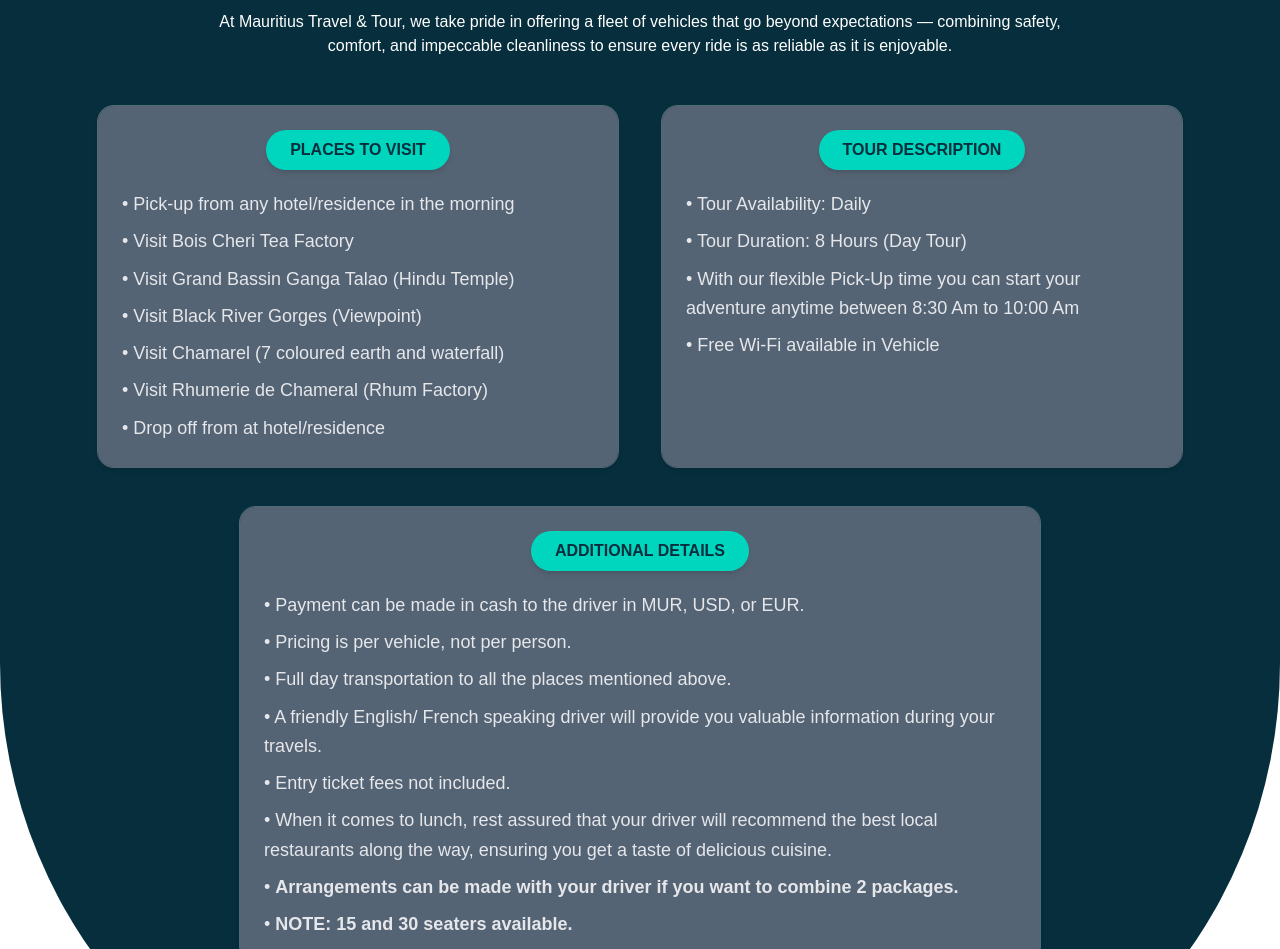
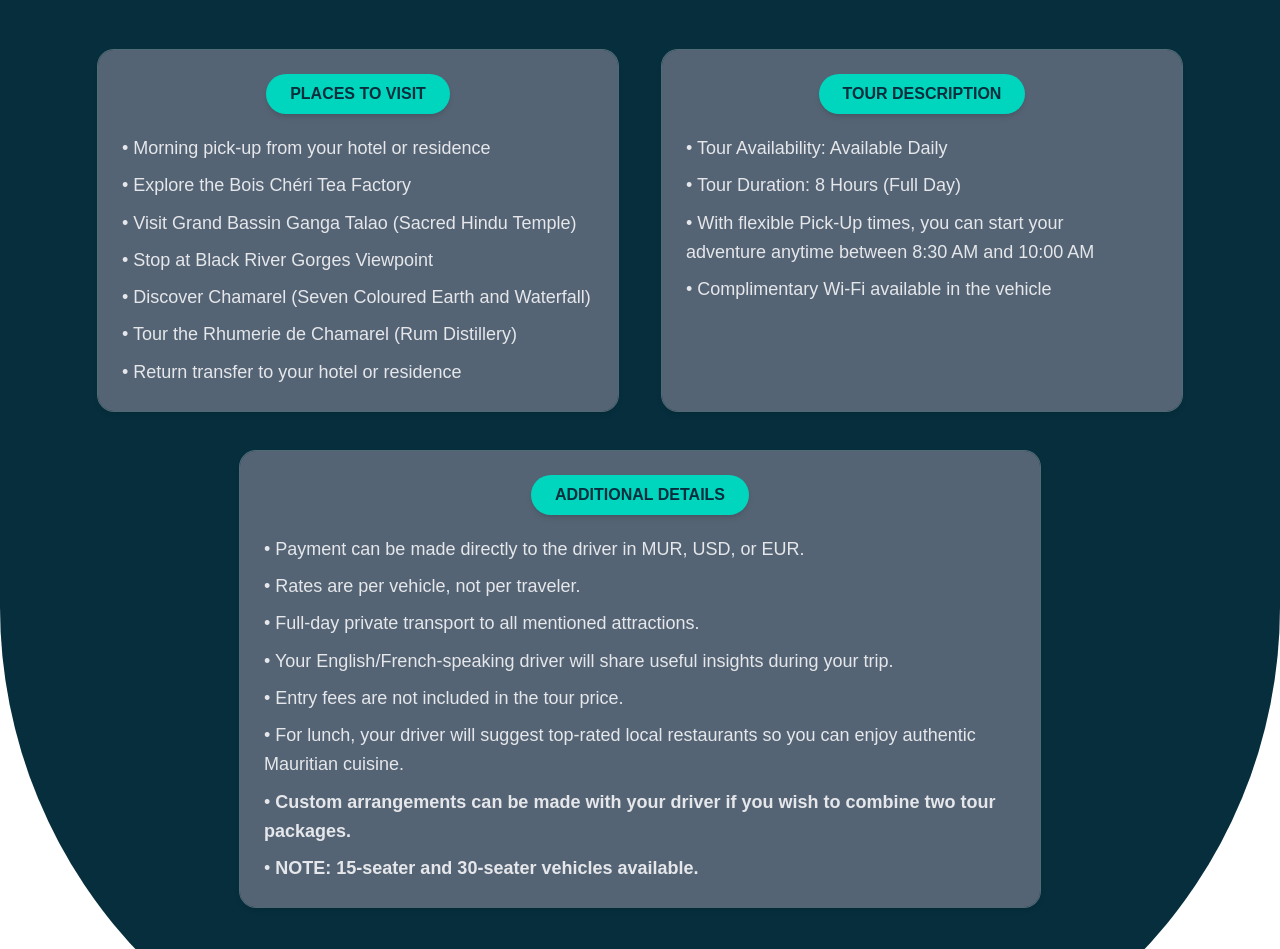
Before and after one commit to BIM-Africa/Mauritius-Travel-Tour, a Next.js app: page /SouthTourPkg2 in a window 1280 px wide. Shown: the part 1123-2072 px from the top of the page. Built offline with nearby package versions, Linux system fonts and the light colour scheme.

Commit message:
Update page.tsx

```diff
--- a/src/app/SouthTourPkg2/page.tsx
+++ b/src/app/SouthTourPkg2/page.tsx
@@ -62,11 +62,8 @@ export default function HomePage() {
       <p className="text-4xl md:text-5xl  mb-8 text-teal-300">As from Rs 3000 per trip</p>
 
       {/* Intro */}
-      <p className="text-white mb-2">
-        At Mauritius Travel & Tour, we take pride in offering a fleet of vehicles that go beyond expectations — combining safety, <br /> comfort, and impeccable cleanliness to ensure every ride is as reliable as it is enjoyable.
-      </p>
       <p className="text-white mb-12">
-        At Mauritius Travel & Tour, we take pride in offering a fleet of vehicles that go beyond expectations — combining safety, <br /> comfort, and impeccable cleanliness to ensure every ride is as reliable as it is enjoyable.
+        At Mauritius Travel & Tour, we’re dedicated to providing service that exceeds expectations — blending safety, comfort, and spotless cleanliness to make every journey both dependable and delightful.
       </p>
 
       {/* Info Boxes */}
@@ -81,13 +78,13 @@ export default function HomePage() {
     </div>
 
     <ul className="space-y-2 text-gray-200 text-lg leading-relaxed">
-      <li>• Pick-up from any hotel/residence in the morning</li>
-      <li>• Visit Bois Cheri Tea Factory</li>
-      <li>• Visit Grand Bassin Ganga Talao (Hindu Temple)</li>
-      <li>• Visit Black River Gorges (Viewpoint)</li>
-      <li>• Visit Chamarel (7 coloured earth and waterfall)</li>
-      <li>• Visit Rhumerie de Chameral (Rhum Factory)</li>
-      <li>• Drop off from at hotel/residence </li>
+      <li>• Morning pick-up from your hotel or residence</li>
+      <li>• Explore the Bois Chéri Tea Factory</li>
+      <li>• Visit Grand Bassin Ganga Talao (Sacred Hindu Temple)</li>
+      <li>• Stop at Black River Gorges Viewpoint</li>
+      <li>• Discover Chamarel (Seven Coloured Earth and Waterfall)</li>
+      <li>• Tour the Rhumerie de Chamarel (Rum Distillery)</li>
+      <li>• Return transfer to your hotel or residence</li>
     </ul>
   </div>
 
@@ -100,10 +97,10 @@ export default function HomePage() {
     </div>
 
     <ul className="space-y-2 text-gray-200 text-lg leading-relaxed">
-      <li>• Tour Availability: Daily</li>
-      <li>• Tour Duration: 8 Hours (Day Tour)</li>
-      <li>• With our flexible Pick-Up time you can start your <br /> adventure anytime between 8:30 Am to 10:00 Am</li>
-      <li>• Free Wi-Fi available in Vehicle</li>
+      <li>• Tour Availability: Available Daily</li>
+      <li>• Tour Duration: 8 Hours (Full Day)</li>
+      <li>• With flexible Pick-Up times, you can start your <br /> adventure anytime between 8:30 AM and 10:00 AM</li>
+      <li>• Complimentary Wi-Fi available in the vehicle</li>
     </ul>
   </div>
 </div>
@@ -119,14 +116,14 @@ export default function HomePage() {
   </div>
 
   <ul className="space-y-2 text-gray-200 text-lg leading-relaxed">
-    <li>• Payment can be made in cash to the driver in MUR, USD, or EUR.</li>
-    <li>• Pricing is per vehicle, not per person.</li>
-    <li>• Full day transportation to all the places mentioned above.</li>
-    <li>• A friendly English/ French speaking driver will provide you valuable information during your travels. </li>
-    <li>• Entry ticket fees not included.</li>
-    <li>• When it comes to lunch, rest assured that your driver will recommend the best local restaurants along the way, ensuring you get a taste of delicious cuisine.</li>
-    <li>• <b>Arrangements can be made with your driver if you want to combine 2 packages.</b></li>
-    <li>• <b> NOTE: 15 and 30 seaters available.</b></li>
+    <li>• Payment can be made directly to the driver in MUR, USD, or EUR.</li>
+    <li>• Rates are per vehicle, not per traveler.</li>
+    <li>• Full-day private transport to all mentioned attractions.</li>
+    <li>• Your English/French-speaking driver will share useful insights during your trip.</li>
+    <li>• Entry fees are not included in the tour price.</li>
+    <li>• For lunch, your driver will suggest top-rated local restaurants so you can enjoy authentic Mauritian cuisine.</li>
+    <li>• <b>Custom arrangements can be made with your driver if you wish to combine two tour packages.</b></li>
+    <li>• <b>NOTE: 15-seater and 30-seater vehicles available.</b></li>
   </ul>
 </div>
 
@@ -138,12 +135,12 @@ export default function HomePage() {
     {
       img: "https://islandridemauritius.com/wp-content/uploads/2024/03/bois-cheri-tea-route-mauritius-5-1.jpg",
       title: "BOIS CHERI TEA FACTORY",
-      desc: "Bois Chéri Tea Factory in Mauritius is a renowned tea estate and factory. Nestled amid lush plantations, it provides a captivating journey into tea production, offering tastings and scenic surroundings.",
+      desc: "Bois Chéri Tea Factory in Mauritius is a historic tea estate surrounded by lush greenery. Visitors can discover the tea-making process, sample fresh brews, and enjoy breathtaking plantation views.",
     },
     {
       img: "https://islandridemauritius.com/wp-content/uploads/2024/03/1000_F_99273901_WBFMF5bZksYkigGHYgNzrJlLsTaRnjy9-1.jpg",
       title: "GRAND BASSIN GANGA TALAO",
-      desc: "Grand Bassin, also known as Ganga Talao, is a sacred crater lake in Mauritius. Surrounded by temples and lush landscapes, it is a revered pilgrimage site where Hindus celebrate Maha Shivaratri.",
+      desc: "Grand Bassin, or Ganga Talao, is a sacred crater lake nestled in Mauritius’ highlands. Adorned with temples and statues, it’s a key pilgrimage site, especially during the Maha Shivaratri festival.",
     },
     {
       img: "https://islandridemauritius.com/wp-content/uploads/2024/03/istockphoto-596360018-612x612-1.jpg",
@@ -182,12 +179,12 @@ export default function HomePage() {
     {
       img: "https://islandridemauritius.com/wp-content/uploads/2024/03/15-1.jpg",
       title: "CHAMAREL 7 COLOURED EARTH AND WATERFALL",
-      desc: "Chamarel 7 Coloured Earth and Waterfall in Mauritius present a stunning natural spectacle. The unique dunes exhibit a kaleidoscope of colors, and the nearby waterfall adds to the enchanting landscape.",
+      desc: "Chamarel’s Seven Coloured Earth and Waterfall in Mauritius offer a truly magical scene. The naturally tinted sands and cascading waterfall create one of the island’s most photogenic landscapes.",
     },
     {
       img: "https://islandridemauritius.com/wp-content/uploads/2024/03/rhumerie-de-chamarel-base-1.jpg",
       title: "RHUMERIE DE CHAMAREL",
-      desc: "Rhum Agricole enthusiasts find bliss at Rhumerie de Chamarel in Mauritius. This distillery produces exquisite sugarcane-based rums, providing a delightful tour showcasing the production process and culminating in tastings of their exceptional creations.",
+      desc: "Rhumerie de Chamarel in Mauritius is a boutique rum distillery crafting fine sugarcane spirits. Guests can explore the production process and enjoy tastings of their premium, locally made rums.",
     },
   ].map((item, idx) => (
     <article
```
